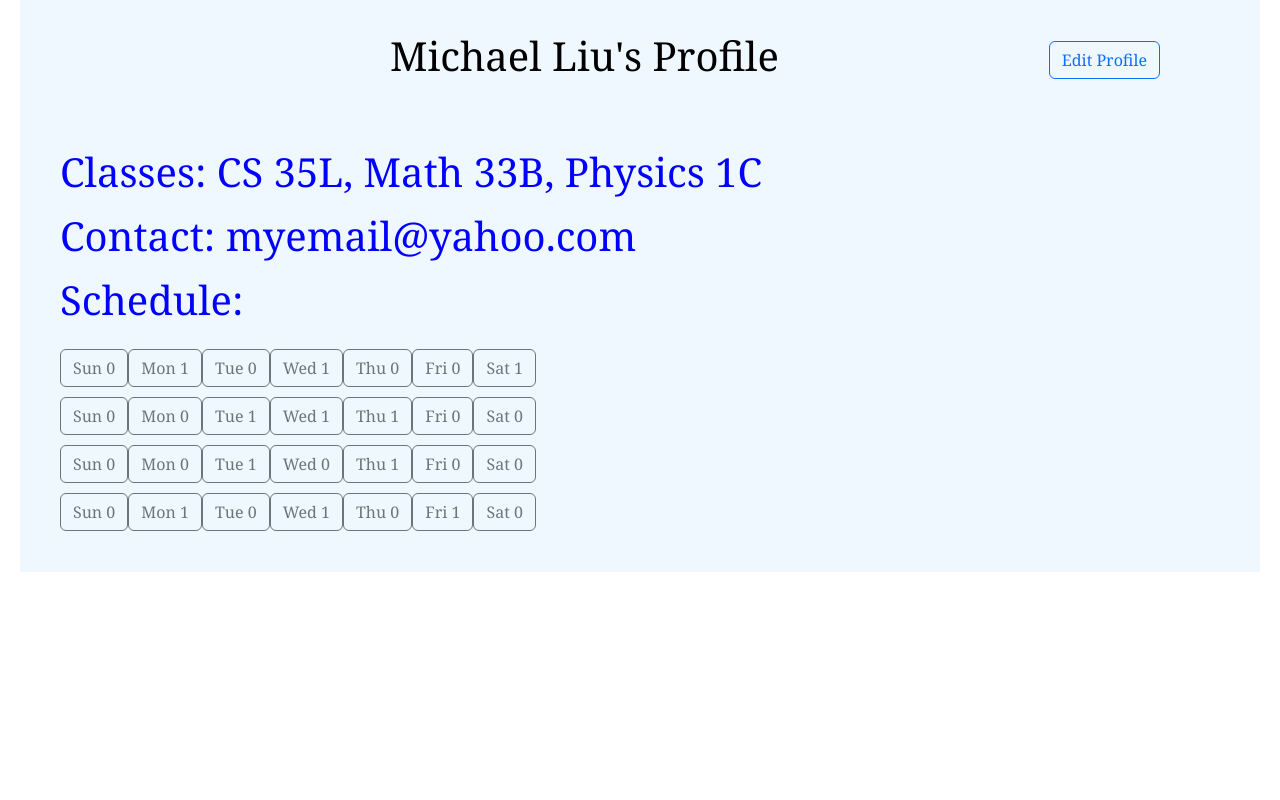
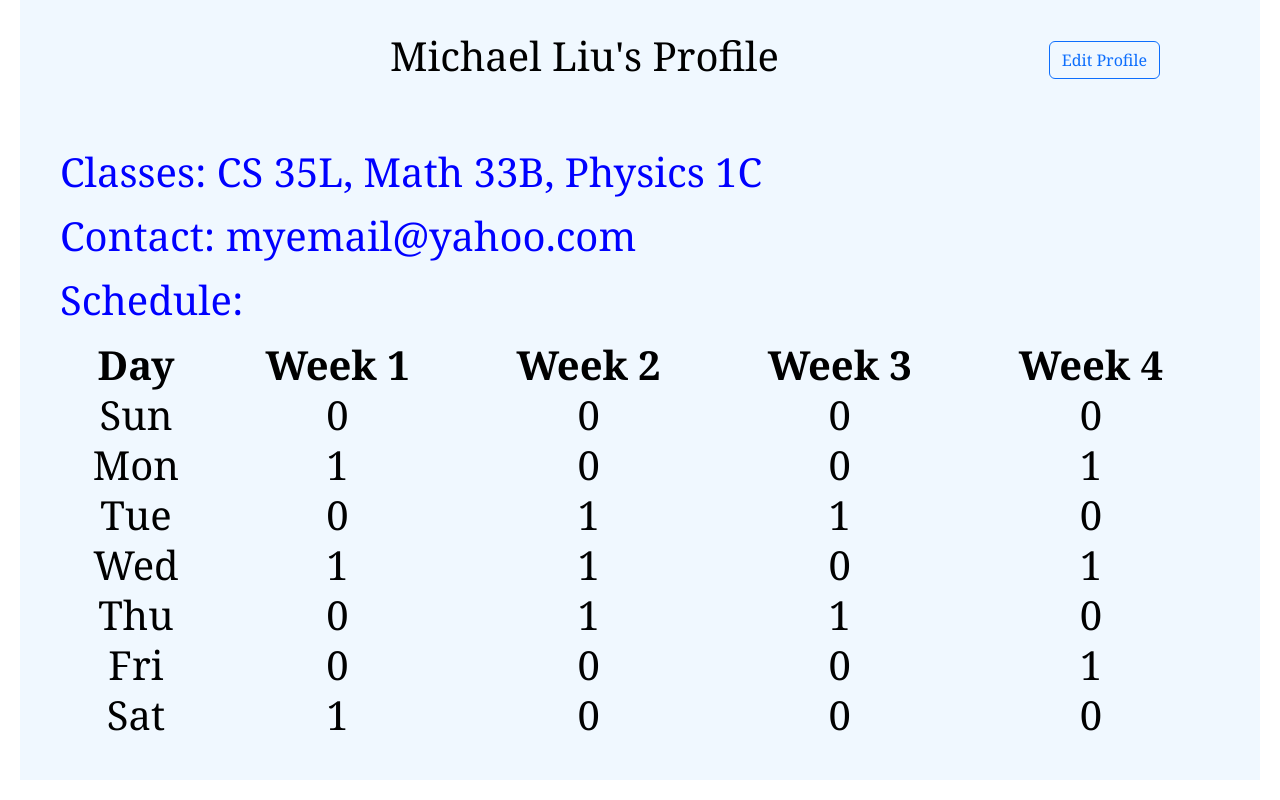
Before and after one commit to myCoalSmells/study_sync, a React (Create React App) app: page /profile in a window 1280 px wide. Shown: the part 288-1088 px from the top of the page. Before the commit the page ends 880 px from the top, so only its background shows below. Built offline with nearby package versions, Linux system fonts and the light colour scheme.

Commit message:
Changed UI of Schedule

```diff
--- a/src/ProfilePage.js
+++ b/src/ProfilePage.js
@@ -16,6 +16,8 @@ export default function ProfilePage() {
     */
    const DAYS = 7;
    const WEEKS = 4;
+
+
 
     // Temp Student Data Format
     // Extract firebase and put into this format?
@@ -53,42 +55,75 @@ export default function ProfilePage() {
             <p>
                 Schedule:
             </p>
-            <div>
-                <Button variant="outline-secondary">Sun {Student.availTime[0]}</Button>
-                <Button variant="outline-secondary">Mon {Student.availTime[1]}</Button>
-                <Button variant="outline-secondary">Tue {Student.availTime[2]}</Button>
-                <Button variant="outline-secondary">Wed {Student.availTime[3]}</Button>
-                <Button variant="outline-secondary">Thu {Student.availTime[4]}</Button>
-                <Button variant="outline-secondary">Fri {Student.availTime[5]}</Button>
-                <Button variant="outline-secondary">Sat {Student.availTime[6]}</Button>
-            </div>
-            <div>
-                <Button variant="outline-secondary">Sun {Student.availTime[7]}</Button>
-                <Button variant="outline-secondary">Mon {Student.availTime[8]}</Button>
-                <Button variant="outline-secondary">Tue {Student.availTime[9]}</Button>
-                <Button variant="outline-secondary">Wed {Student.availTime[10]}</Button>
-                <Button variant="outline-secondary">Thu {Student.availTime[11]}</Button>
-                <Button variant="outline-secondary">Fri {Student.availTime[12]}</Button>
-                <Button variant="outline-secondary">Sat {Student.availTime[13]}</Button>
-            </div>
-            <div>
-                <Button variant="outline-secondary">Sun {Student.availTime[14]}</Button>
-                <Button variant="outline-secondary">Mon {Student.availTime[15]}</Button>
-                <Button variant="outline-secondary">Tue {Student.availTime[16]}</Button>
-                <Button variant="outline-secondary">Wed {Student.availTime[17]}</Button>
-                <Button variant="outline-secondary">Thu {Student.availTime[18]}</Button>
-                <Button variant="outline-secondary">Fri {Student.availTime[19]}</Button>
-                <Button variant="outline-secondary">Sat {Student.availTime[20]}</Button>
-            </div>
-            <div>
-                <Button variant="outline-secondary">Sun {Student.availTime[21]}</Button>
-                <Button variant="outline-secondary">Mon {Student.availTime[22]}</Button>
-                <Button variant="outline-secondary">Tue {Student.availTime[23]}</Button>
-                <Button variant="outline-secondary">Wed {Student.availTime[24]}</Button>
-                <Button variant="outline-secondary">Thu {Student.availTime[25]}</Button>
-                <Button variant="outline-secondary">Fri {Student.availTime[26]}</Button>
-                <Button variant="outline-secondary">Sat {Student.availTime[27]}</Button>
-            </div>
+            <table>
+                <thead>
+                    <tr>
+                    <th className={PPMod.text}>Day</th>
+                    <th className={PPMod.text}>Week 1</th>
+                    <th className={PPMod.text}>Week 2</th>
+                    <th className={PPMod.text}>Week 3</th>
+                    <th className={PPMod.text}>Week 4</th>
+                    </tr>
+                </thead>
+                <tbody>
+                    <tr>
+                    <td className={PPMod.text}>Sun</td>
+                        <td className={PPMod.text}>{Student.availTime[0]}</td>
+                        <td className={PPMod.text}>{Student.availTime[7]}</td>
+                        <td className={PPMod.text}>{Student.availTime[14]}</td>
+                        <td className={PPMod.text}>{Student.availTime[21]}</td>
+                    <td></td>
+                    </tr>
+                    <tr>
+                    <td className={PPMod.text}>Mon</td>
+                        <td className={PPMod.text}>{Student.availTime[1]}</td>
+                        <td className={PPMod.text}>{Student.availTime[8]}</td>
+                        <td className={PPMod.text}>{Student.availTime[15]}</td>
+                        <td className={PPMod.text}>{Student.availTime[22]}</td>
+                    <td></td>
+                    </tr>
+                    <tr>
+                    <td className={PPMod.text}>Tue</td>
+                        <td className={PPMod.text}>{Student.availTime[2]}</td>
+                        <td className={PPMod.text}>{Student.availTime[9]}</td>
+                        <td className={PPMod.text}>{Student.availTime[16]}</td>
+                        <td className={PPMod.text}>{Student.availTime[23]}</td>
+                    <td></td>
+                    </tr>
+                    <tr>
+                    <td className={PPMod.text}>Wed</td>
+                        <td className={PPMod.text}>{Student.availTime[3]}</td>
+                        <td className={PPMod.text}>{Student.availTime[10]}</td>
+                        <td className={PPMod.text}>{Student.availTime[17]}</td>
+                        <td className={PPMod.text}>{Student.availTime[24]}</td>
+                    <td></td>
+                    </tr>
+                    <tr>
+                    <td className={PPMod.text}>Thu</td>
+                        <td className={PPMod.text}>{Student.availTime[4]}</td>
+                        <td className={PPMod.text}>{Student.availTime[11]}</td>
+                        <td className={PPMod.text}>{Student.availTime[18]}</td>
+                        <td className={PPMod.text}>{Student.availTime[25]}</td>
+                    <td></td>
+                    </tr>
+                    <tr>
+                    <td className={PPMod.text}>Fri</td>
+                        <td className={PPMod.text}>{Student.availTime[5]}</td>
+                        <td className={PPMod.text}>{Student.availTime[12]}</td>
+                        <td className={PPMod.text}>{Student.availTime[19]}</td>
+                        <td className={PPMod.text}>{Student.availTime[26]}</td>
+                    <td></td>
+                    </tr>
+                    <tr>
+                    <td className={PPMod.text}>Sat</td>
+                        <td className={PPMod.text}>{Student.availTime[6]}</td>
+                        <td className={PPMod.text}>{Student.availTime[13]}</td>
+                        <td className={PPMod.text}>{Student.availTime[20]}</td>
+                        <td className={PPMod.text}>{Student.availTime[27]}</td>
+                    <td></td>
+                    </tr>
+                </tbody>
+            </table>
         </div>
     );
 }
--- a/src/ProfilePage.module.css
+++ b/src/ProfilePage.module.css
@@ -21,3 +21,8 @@
 .title {
     color: black;
 }
+
+.text {
+    text-align: center;
+    color: black;
+}
```
Also changed, not shown: src/App.js (indentation only).
